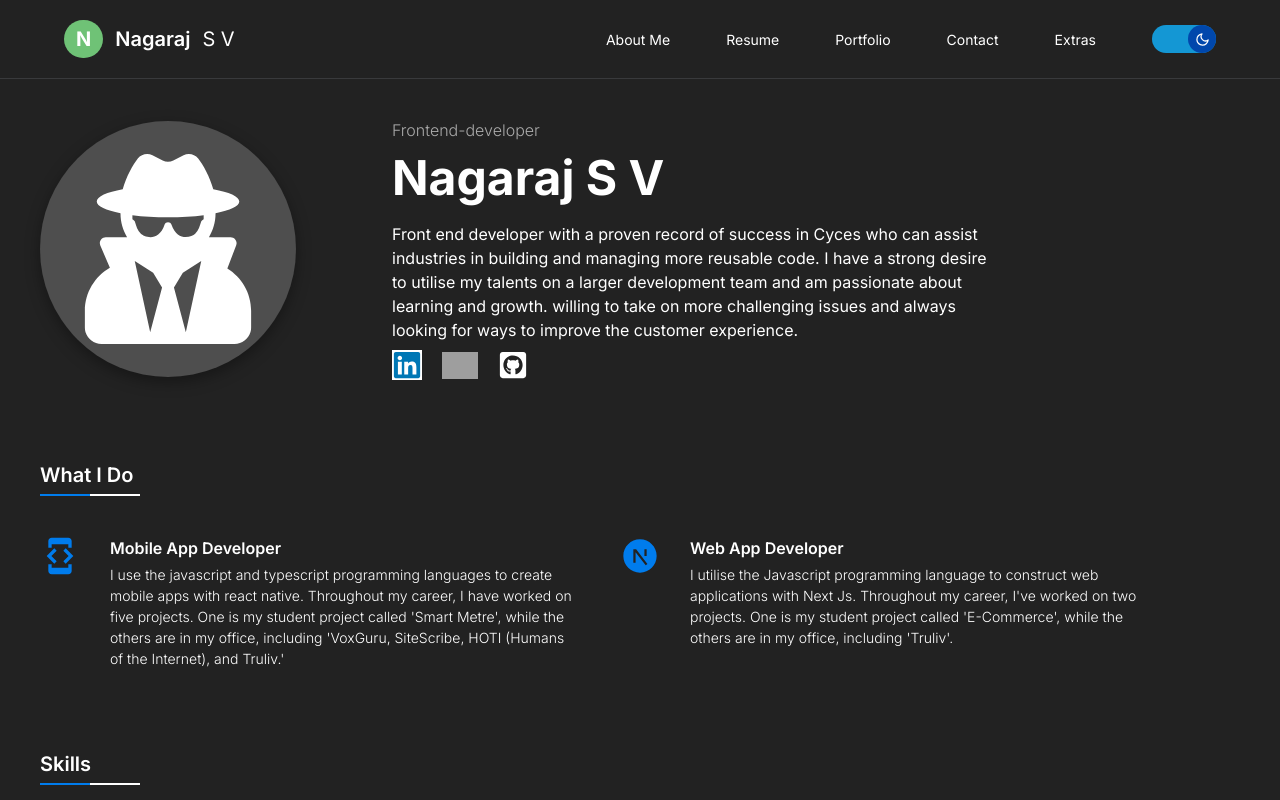
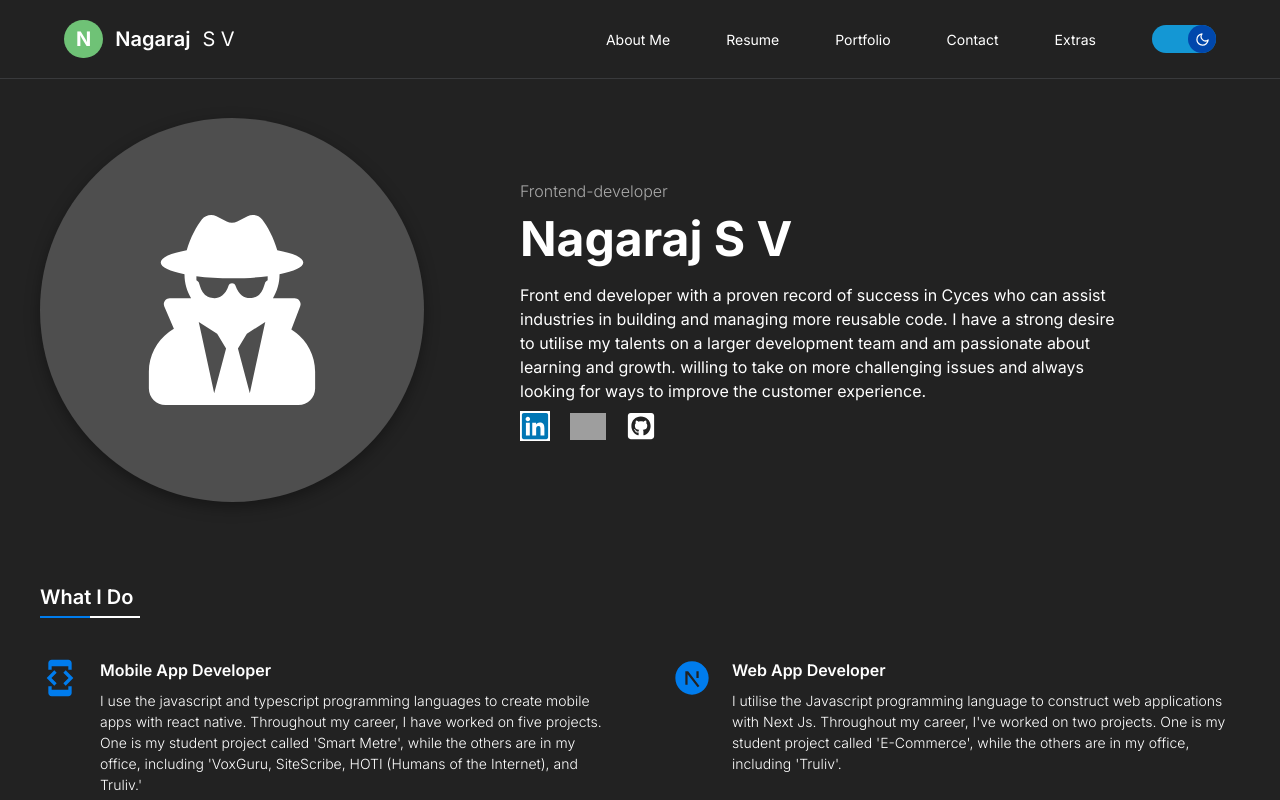
Before and after one commit to SVN-05/svn_resume, a Next.js app: page / in a window 1280 px wide. Shown: the top 800 px of the page. Built offline with nearby package versions, Linux system fonts and the light colour scheme; grey boxes are pictures that could not be loaded.

Commit message:
code optimization for skeleton

```diff
--- a/src/components/about_me/Description.js
+++ b/src/components/about_me/Description.js
@@ -11,8 +11,8 @@ import {
 } from "@/utils/constants/constants";
 import Image from "next/image";
 import { gmail } from "@/utils/ImageIndex";
-import { Skeleton, SkeletonCircle, SkeletonText } from "@chakra-ui/react";
 import { PageContext } from "@/context/context.provider";
+import DescriptionSkeleton from "../skeletons/landingPage/DescriptionSkeleton";
 
 const Description = () => {
   const { isLandingLoaded } = useContext(PageContext);
@@ -22,9 +22,9 @@ const Description = () => {
   const titleColor = isDarkMode ? colors.white : colors.grey1;
   const despColor = isDarkMode ? colors.white : colors.grey7;
 
-  return (
+  return isLandingLoaded ? (
     <div className="flex items-center justify-center flex-wrap gap-x-24 gap-y-10 md:justify-start">
-      <SkeletonCircle
+      <div
         width={256}
         height={256}
         isLoaded={isLandingLoaded}
@@ -35,28 +35,28 @@ const Description = () => {
           size={window?.innerWidth < 640 ? 150 : 190}
           color={iconColor}
         />
-      </SkeletonCircle>
+      </div>
       <div className="flex flex-col items-center md:items-start md:w-1/2">
-        <SkeletonText
+        <p
           isLoaded={isLandingLoaded}
           noOfLines={1}
           className="text-base text-grey3 font-light"
         >
           {resume.jobRole}
-        </SkeletonText>
-        <SkeletonText isLoaded={isLandingLoaded} noOfLines={1}>
+        </p>
+        <p isLoaded={isLandingLoaded} noOfLines={1}>
           <h1 style={{ color: titleColor }} className="font-bold text-5xl mt-3">
             {userDetails.firstName} {userDetails.lastName}
           </h1>
-        </SkeletonText>
-        <SkeletonText
+        </p>
+        <p
           isLoaded={isLandingLoaded}
           style={{ color: despColor }}
           className="text-wrap text-m mt-5"
         >
           {resume?.description}
-        </SkeletonText>
-        <Skeleton
+        </p>
+        <div
           isLoaded={isLandingLoaded}
           className="flex gap-5 items-center mt-2"
         >
@@ -83,9 +83,11 @@ const Description = () => {
           <a href="https://github.com/SVN-05" target="_blank">
             <FaGithubSquare size={30} />
           </a>
-        </Skeleton>
+        </div>
       </div>
     </div>
+  ) : (
+    <DescriptionSkeleton />
   );
 };
 
--- a/src/components/about_me/Projects.js
+++ b/src/components/about_me/Projects.js
@@ -1,9 +1,10 @@
 "use client";
 import React, { useContext } from "react";
-import { project_content } from "@/utils/constants/constants";
+import { array3, project_content } from "@/utils/constants/constants";
 import Slider1 from "../slider/Slider1";
 import Title from "../micro/Title";
 import { PageContext } from "@/context/context.provider";
+import SkeletonLandingCard from "../skeletons/cards/SkeletonLandingCard";
 
 const Projects = () => {
   const { isLandingLoaded } = useContext(PageContext);
@@ -11,7 +12,15 @@ const Projects = () => {
   return (
     <div className="w-full flex flex-col items-start mt-20">
       <Title text="Projects Worked On" width={200} />
-      <Slider1 data={project_content} isLoaded={isLandingLoaded} />
+      {isLandingLoaded ? (
+        <Slider1 data={project_content} />
+      ) : (
+        <div className="w-full flex items-center gap-x-5 gap-y-3 mt-5">
+          {array3?.map((item) => {
+            return <SkeletonLandingCard key={item} />;
+          })}
+        </div>
+      )}
     </div>
   );
 };
--- a/src/components/about_me/Skills.js
+++ b/src/components/about_me/Skills.js
@@ -1,9 +1,10 @@
 "use client";
 import React, { useContext } from "react";
-import { skills_content } from "@/utils/constants/constants";
+import { array3, skills_content } from "@/utils/constants/constants";
 import Slider1 from "../slider/Slider1";
 import Title from "../micro/Title";
 import { PageContext } from "@/context/context.provider";
+import SkeletonLandingCard from "../skeletons/cards/SkeletonLandingCard";
 
 const Skills = () => {
   const { isLandingLoaded } = useContext(PageContext);
@@ -11,7 +12,15 @@ const Skills = () => {
   return (
     <div className="w-full flex flex-col items-start mt-20">
       <Title text="Skills" />
-      <Slider1 data={skills_content} isLoaded={isLandingLoaded} />
+      {isLandingLoaded ? (
+        <Slider1 data={skills_content} />
+      ) : (
+        <div className="w-full flex items-center gap-x-5 gap-y-3 mt-5">
+          {array3?.map((item) => {
+            return <SkeletonLandingCard key={item} />;
+          })}
+        </div>
+      )}
     </div>
   );
 };
--- a/src/components/about_me/What_i_do.js
+++ b/src/components/about_me/What_i_do.js
@@ -5,7 +5,8 @@ import { MdDeveloperMode } from "react-icons/md";
 import { RiNextjsFill } from "react-icons/ri";
 import Title from "../micro/Title";
 import { PageContext } from "@/context/context.provider";
-import { SkeletonCircle, SkeletonText } from "@chakra-ui/react";
+import WhatIDoSkeleton from "../skeletons/landingPage/WhatIDoSkeleton";
+import { Wrap, WrapItem } from "@chakra-ui/react";
 
 const What_i_do = () => {
   const { isLandingLoaded } = useContext(PageContext);
@@ -26,42 +27,42 @@ const What_i_do = () => {
   ];
 
   return (
-    <div className="flex flex-col items-start mt-20">
+    <div className="w-full flex flex-col self-start mt-20">
       <Title text="What I Do" />
-      <div className="flex flex-wrap mt-5 gap-10">
-        {content.map((item) => {
+      <div className="w-full flex flex-wrap mt-5 gap-x-16 gap-y-10">
+        {isLandingLoaded
+          ? content.map((item) => {
               const Icon = item.icon;
               return (
-            <div key={item?.des} className="table mt-5 w-full md:w-[45%]">
-              <SkeletonCircle
-                isLoaded={isLandingLoaded}
-                width={50}
-                height={50}
-                className="mr-5"
+                <div
+                  key={item?.des}
+                  className="flex items-start mt-5 lg:flex-1"
                 >
-                <Icon size={40} color={iconcolor} className="table-cell mr-5" />
-              </SkeletonCircle>
-              <div className="flex flex-col items-start table-cell align-top">
-                <SkeletonText
-                  isLoaded={isLandingLoaded}
+                  <div width={50} height={50} className="mr-5">
+                    <Icon size={40} color={iconcolor} />
+                  </div>
+                  <div className="flex flex-col items-start align-top">
+                    <p
                       noOfLines={1}
                       height={5}
                       style={{ color: titlecolor }}
                       className="font-semibold text-base"
                     >
                       {item?.title}
-                </SkeletonText>
-                <SkeletonText
-                  isLoaded={isLandingLoaded}
+                    </p>
+                    <p
                       noOfLines={5}
                       style={{ color: titlecolor }}
                       className="text-sm font-light mt-2"
                     >
                       {item?.des}
-                </SkeletonText>
+                    </p>
                   </div>
                 </div>
               );
+            })
+          : [1, 2]?.map((item2) => {
+              return <WhatIDoSkeleton key={item2} />;
             })}
       </div>
     </div>
--- /dev/null
+++ b/src/components/skeletons/cards/SkeletonLandingCard.js
@@ -0,0 +1,13 @@
+import React from "react";
+import { SkeletonCircle, SkeletonText } from "@chakra-ui/react";
+
+const SkeletonLandingCard = () => {
+  return (
+    <div className="flex flex-col flex-1 items-center gap-y-4 border border-2 border-solid border-grey9 rounded-md py-5">
+      <SkeletonCircle width={50} height={50} />
+      <SkeletonText minWidth={"75px"} lineHeight={"12px"} noOfLines={1} />
+    </div>
+  );
+};
+
+export default SkeletonLandingCard;
--- /dev/null
+++ b/src/components/skeletons/landingPage/DescriptionSkeleton.js
@@ -0,0 +1,30 @@
+import React from "react";
+import { Container, SkeletonCircle, SkeletonText } from "@chakra-ui/react";
+
+const DescriptionSkeleton = () => {
+  return (
+    <div className="w-full flex items-center justify-center flex-wrap gap-y-10">
+      <SkeletonCircle width={256} height={256} />
+      <Container className="flex flex-col gap-y-4">
+        <SkeletonText
+          maxWidth={"150px"}
+          noOfLines={1}
+          skeletonHeight={"12px"}
+        />
+        <SkeletonText
+          maxWidth={"150px"}
+          noOfLines={1}
+          skeletonHeight={"12px"}
+        />
+        <SkeletonText skeletonHeight={"12px"} noOfLines={5} />
+        <SkeletonText
+          maxWidth={"200px"}
+          noOfLines={1}
+          skeletonHeight={"12px"}
+        />
+      </Container>
+    </div>
+  );
+};
+
+export default DescriptionSkeleton;
--- /dev/null
+++ b/src/components/skeletons/landingPage/WhatIDoSkeleton.js
@@ -0,0 +1,23 @@
+import React from "react";
+import {
+  Box,
+  Container,
+  Flex,
+  SkeletonCircle,
+  SkeletonText,
+  VStack,
+} from "@chakra-ui/react";
+
+const WhatIDoSkeleton = () => {
+  return (
+    <div className="w-full flex items-start gap-x-5 lg:flex-1">
+      <SkeletonCircle width={50} height={50} />
+      <Container className="flex flex-col gap-y-4">
+        <SkeletonText maxWidth={150} noOfLines={1} lineHeight={2} />
+        <SkeletonText noOfLines={5} lineHeight={2} />
+      </Container>
+    </div>
+  );
+};
+
+export default WhatIDoSkeleton;
--- a/src/utils/constants/constants.js
+++ b/src/utils/constants/constants.js
@@ -23,6 +23,7 @@ import { bear } from "../ImageIndex";
 import { CiMobile3 } from "react-icons/ci";
 
 export const colors = theme.extend.colors;
+export const array3 = [1, 2, 3];
 
 export const userDetails = {
   firstName: "Nagaraj",
```
Also changed, not shown: src/components/about_me/Ide.js (+9 -6 lines), src/components/slider/Slider1.js (+4 -14 lines). Lines whose indentation alone changed are shown as unchanged.
